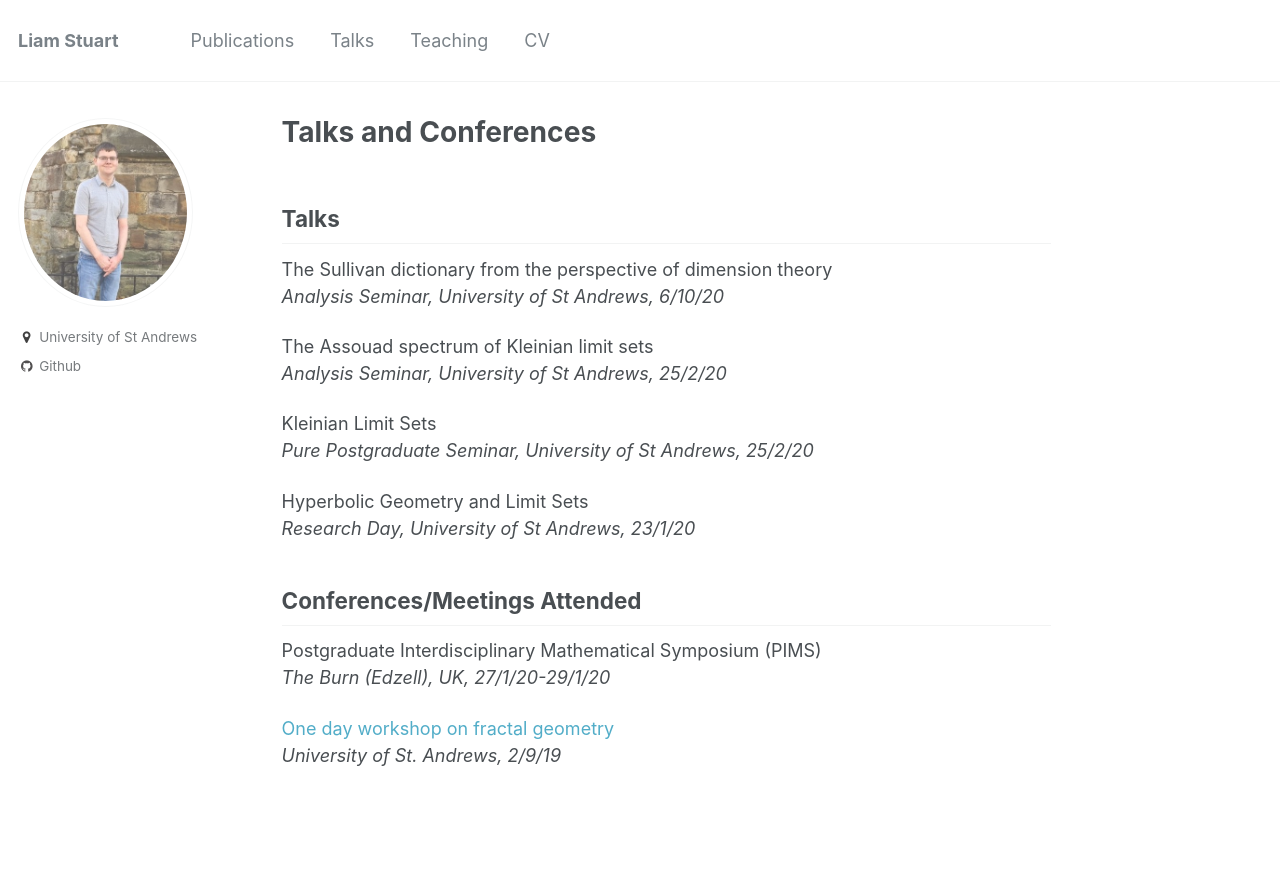
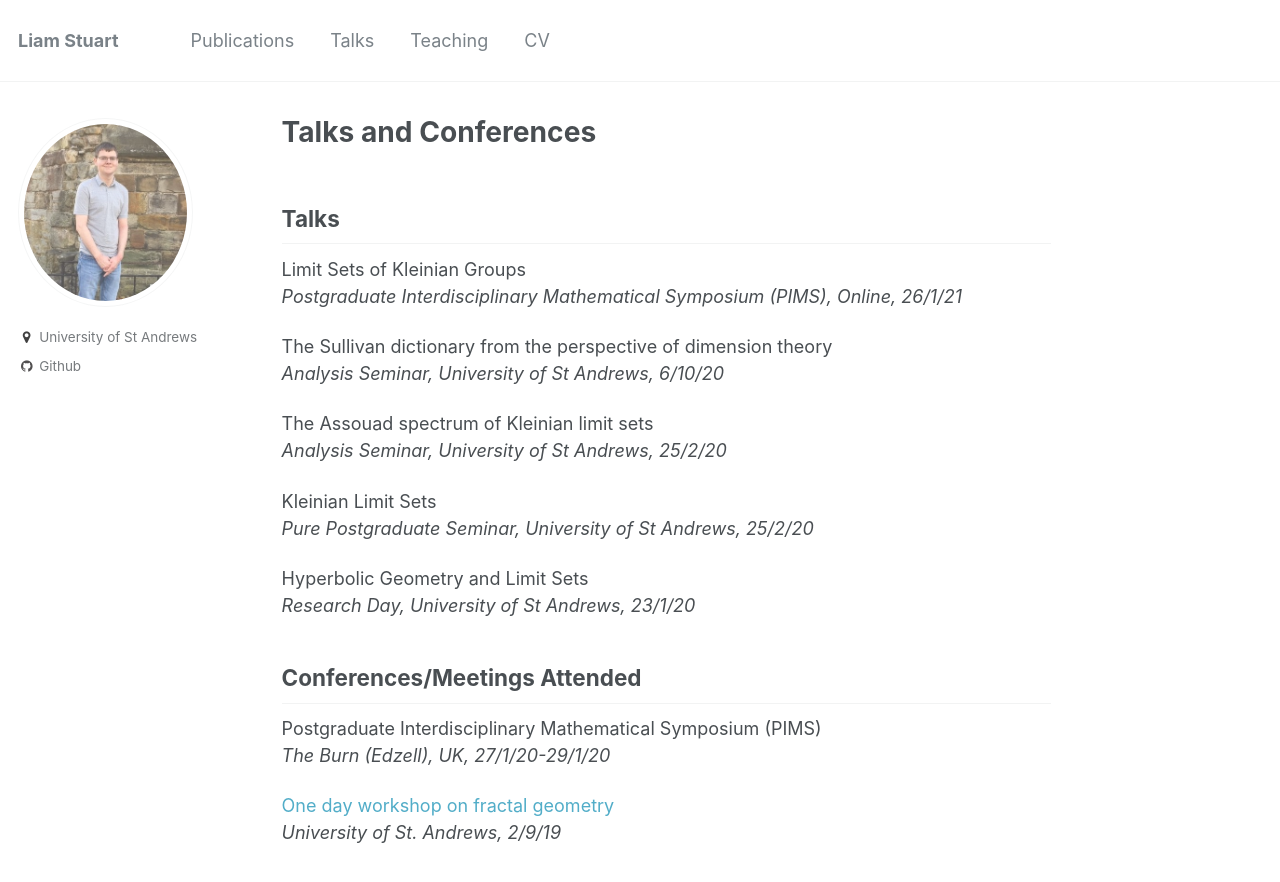
Before and after one commit to liam-stuart/liam-stuart.github.io, a Jekyll site: the page built from _pages/talks.md, in a window 1280 px wide. Shown: the top 882 px of the page. Built offline with Jekyll 4.4.1, drawn with Linux system fonts in a browser that asks for light colours.

Commit message:
Update talks.md

```diff
--- a/_pages/talks.md
+++ b/_pages/talks.md
@@ -5,6 +5,9 @@ author_profile: true
 ---
 
 ## Talks
+Limit Sets of Kleinian Groups
+*Postgraduate Interdisciplinary Mathematical Symposium (PIMS), Online, 26/1/21*
+
 The Sullivan dictionary from the perspective of dimension theory
 *Analysis Seminar, University of St Andrews, 6/10/20*
 
```
